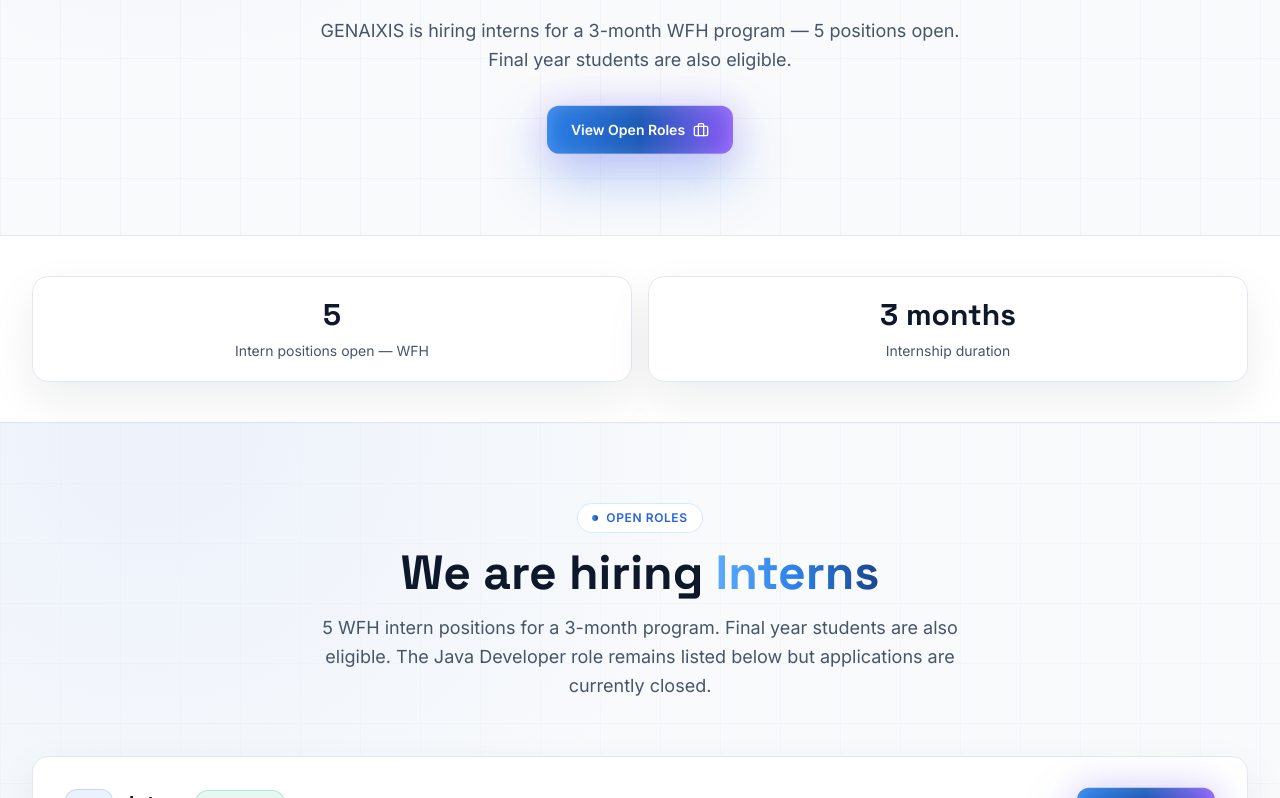
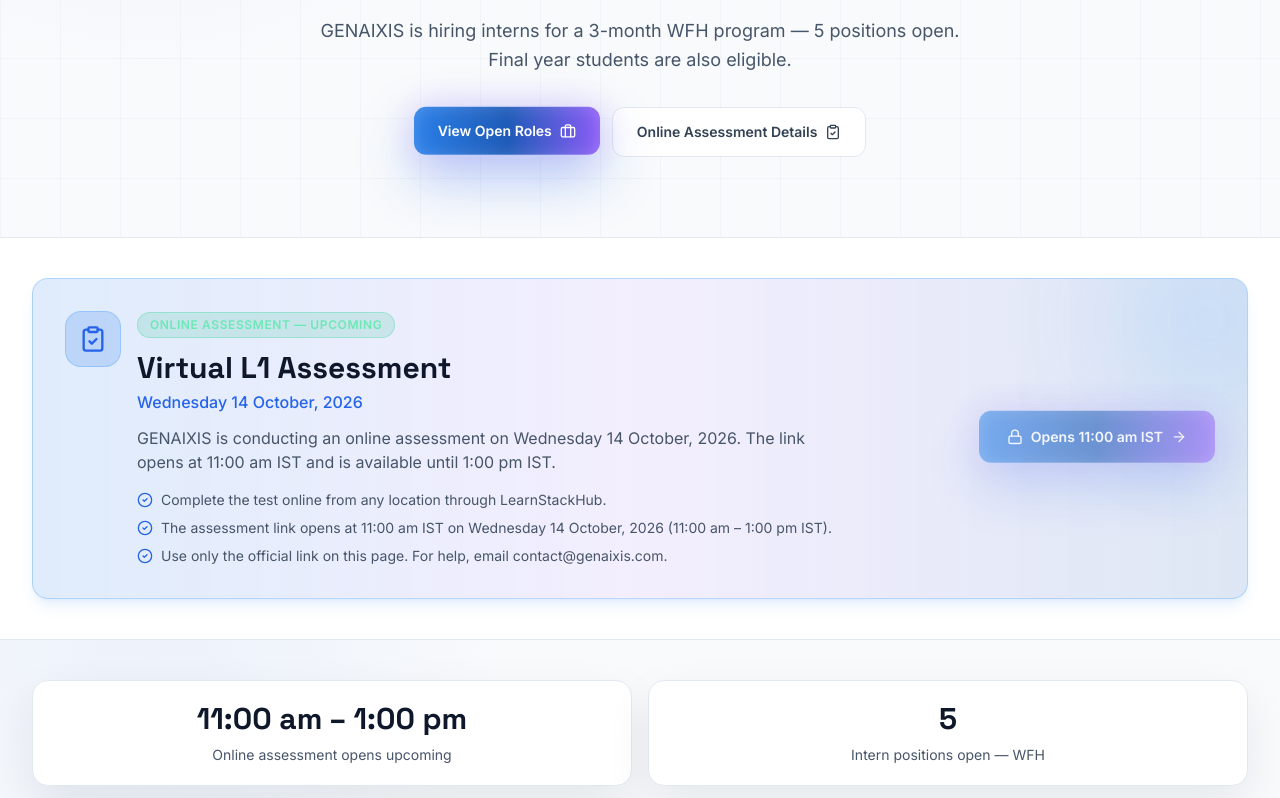
Before and after one commit to Dattakumar369/genaixis, a React (Vite) app: page /careers in a window 1280 px wide. Shown: the part 302-1100 px from the top of the page. Built offline with nearby package versions, Linux system fonts and the light colour scheme; no server answers.

Commit message:
added assesment

```diff
--- a/src/pages/Careers.tsx
+++ b/src/pages/Careers.tsx
@@ -30,6 +30,7 @@
 import AssessmentLink from '../components/AssessmentLink';
 import {
   getAssessmentDateLabel,
+  getAssessmentDayLabel,
   getAssessmentOpenTimeLabel,
   getAssessmentCloseTimeLabel,
   getAssessmentStatus,
@@ -83,10 +84,22 @@
     skills: ['Java', 'Spring Boot', 'REST APIs', 'Microservices', 'SQL', 'Git'],
   },
 ];
-const companyStats = [
-  { value: '5', label: 'Intern positions open — WFH' },
-  { value: '3 months', label: 'Internship duration' },
-];
+const companyStats = (windowLabel: string, dayLabel: string, status: ReturnType<typeof getAssessmentStatus>) => {
+  const stats = [
+    { value: '5', label: 'Intern positions open — WFH' },
+    { value: '3 months', label: 'Internship duration' },
+  ];
+  if (status === 'upcoming' || status === 'open') {
+    stats.unshift({
+      value: windowLabel.replace(' IST', ''),
+      label:
+        status === 'open'
+          ? 'Online assessment is live today'
+          : `Online assessment opens ${dayLabel.toLowerCase()}`,
+    });
+  }
+  return stats;
+};
 
 const futureRoleAreas = [
   {
@@ -137,12 +150,16 @@
   'Ground Floor, Krishe Emerald, Kondapur, Laxmi Cyber City, Whitefields, HITEC City, Hyderabad, Telangana 500081';
 
 export default function Careers() {
-  const [showAssessmentDetails, setShowAssessmentDetails] = useState(false);
+  const assessmentStatus = getAssessmentStatus();
+  const [showAssessmentDetails, setShowAssessmentDetails] = useState(
+    assessmentStatus === 'upcoming' || assessmentStatus === 'open',
+  );
   const assessmentDateLabel = getAssessmentDateLabel();
+  const assessmentDayLabel = getAssessmentDayLabel();
   const assessmentOpenTimeLabel = getAssessmentOpenTimeLabel();
   const assessmentCloseTimeLabel = getAssessmentCloseTimeLabel();
   const assessmentWindowLabel = getAssessmentWindowLabel();
-  const assessmentStatus = getAssessmentStatus();
+  const assessmentIsActive = assessmentStatus === 'upcoming' || assessmentStatus === 'open';
 
   return (
     <main>
@@ -167,12 +184,79 @@
             View Open Roles
             <Briefcase className="h-4 w-4 flex-shrink-0" />
           </a>
+          <a
+            href="#l1-assessment"
+            className="inline-flex w-full items-center justify-center gap-2 rounded-xl border border-slate-200 bg-white px-5 py-3.5 text-sm font-semibold text-slate-700 transition hover:border-brand-300 hover:text-brand-600 sm:w-auto sm:px-6"
+          >
+            Online Assessment Details
+            <ClipboardCheck className="h-4 w-4 flex-shrink-0" />
+          </a>
         </div>
       </PageHero>
 
+      {assessmentIsActive && (
+        <section id="l1-assessment" className="relative border-b border-white/8 py-8 sm:py-10">
+          <div className="mx-auto max-w-7xl px-4 sm:px-6 lg:px-8">
+            <motion.div
+              initial={{ opacity: 0, y: 20 }}
+              animate={{ opacity: 1, y: 0 }}
+              transition={{ duration: 0.5 }}
+              className="relative overflow-hidden rounded-2xl border border-brand-400/30 bg-gradient-to-r from-brand-500/15 via-violet-500/10 to-brand-600/15 p-4 shadow-lg shadow-brand-500/10 sm:p-8"
+            >
+              <div className="absolute -right-10 -top-10 h-40 w-40 rounded-full bg-brand-400/20 blur-3xl" />
+              <div className="relative flex flex-col gap-6 lg:flex-row lg:items-center lg:justify-between">
+                <div className="flex min-w-0 flex-col gap-4 sm:flex-row sm:gap-4">
+                  <div className="flex h-12 w-12 flex-shrink-0 items-center justify-center rounded-2xl border border-brand-400/30 bg-brand-500/20 sm:h-14 sm:w-14">
+                    <ClipboardCheck className="h-6 w-6 text-brand-300 sm:h-7 sm:w-7" />
+                  </div>
+                  <div className="min-w-0">
+                    <span className="inline-flex rounded-full border border-emerald-400/30 bg-emerald-500/15 px-3 py-1 text-[10px] font-semibold uppercase tracking-wider text-emerald-300 sm:text-xs">
+                      Online Assessment — {assessmentDayLabel}
+                    </span>
+                    <h2 className="mt-3 text-xl font-bold leading-snug text-white sm:text-3xl">Virtual L1 Assessment</h2>
+                    <p className="mt-1 text-sm font-medium text-brand-200 sm:text-base">{assessmentDateLabel}</p>
+                    <p className="mt-3 max-w-2xl text-sm leading-7 text-slate-300 sm:text-base">
+                      {assessmentStatus === 'open'
+                        ? `The online assessment is live today, ${assessmentDateLabel}. Use the official LearnStackHub link below before ${assessmentCloseTimeLabel}.`
+                        : `GENAIXIS is conducting an online assessment on ${assessmentDateLabel}. The link opens at ${assessmentOpenTimeLabel} and is available until ${assessmentCloseTimeLabel}.`}
+                    </p>
+                    <ul className="mt-4 space-y-2 text-sm text-slate-300">
+                      <li className="flex items-start gap-2">
+                        <CheckCircle2 className="mt-0.5 h-4 w-4 flex-shrink-0 text-brand-300" />
+                        Complete the test online from any location through LearnStackHub.
+                      </li>
+                      <li className="flex items-start gap-2">
+                        <CheckCircle2 className="mt-0.5 h-4 w-4 flex-shrink-0 text-brand-300" />
+                        {assessmentStatus === 'open'
+                          ? `The assessment link is live until ${assessmentCloseTimeLabel} today.`
+                          : `The assessment link opens at ${assessmentOpenTimeLabel} on ${assessmentDateLabel} (${assessmentWindowLabel}).`}
+                      </li>
+                      <li className="flex items-start gap-2">
+                        <CheckCircle2 className="mt-0.5 h-4 w-4 flex-shrink-0 text-brand-300" />
+                        Use only the official link on this page. For help, email contact@genaixis.com.
+                      </li>
+                    </ul>
+                  </div>
+                </div>
+                <AssessmentLink
+                  className="premium-button inline-flex w-full flex-shrink-0 items-center justify-center gap-2 rounded-xl bg-gradient-to-r from-brand-500 via-brand-600 to-violet-500 px-5 py-3.5 text-center text-sm font-semibold text-white shadow-lg shadow-brand-500/25 transition hover:from-brand-400 hover:to-violet-400 sm:w-auto sm:px-7 sm:py-4 lg:max-w-xs"
+                >
+                  <span className="leading-snug">
+                    {assessmentStatus === 'open'
+                      ? 'Go to Online Assessment'
+                      : `Opens ${assessmentOpenTimeLabel}`}
+                  </span>
+                  <ArrowRight className="h-4 w-4 flex-shrink-0" />
+                </AssessmentLink>
+              </div>
+            </motion.div>
+          </div>
+        </section>
+      )}
+
       <section className="relative border-b border-white/8 py-8 sm:py-10">
         <div className="mx-auto grid max-w-7xl grid-cols-1 gap-3 px-4 sm:grid-cols-2 sm:gap-4 sm:px-6 lg:px-8">
-          {companyStats.map((stat) => (
+          {companyStats(assessmentWindowLabel, assessmentDayLabel, assessmentStatus).map((stat) => (
             <div
               key={stat.label}
               className="premium-card rounded-2xl border border-white/8 bg-glass p-4 text-center sm:p-5"
@@ -484,6 +568,7 @@
         </div>
       </section>
 
+      {!assessmentIsActive && (
       <section id="l1-assessment" className="border-t border-white/8 py-10 sm:py-12">
         <div className="mx-auto max-w-4xl px-4 sm:px-6 lg:px-8">
           <button
@@ -519,16 +604,12 @@
               className="relative mt-4 overflow-hidden rounded-2xl border border-brand-400/20 bg-gradient-to-r from-brand-500/10 via-violet-500/5 to-brand-600/10 p-5 sm:p-8"
             >
               <span className="inline-flex rounded-full border border-slate-400/30 bg-slate-500/15 px-3 py-1 text-[10px] font-semibold uppercase tracking-wider text-slate-300 sm:text-xs">
-                {assessmentStatus === 'closed' ? 'Assessment Completed' : 'Assessment Record'}
+                Assessment Completed
               </span>
               <h3 className="mt-4 text-xl font-bold text-white sm:text-2xl">Virtual L1 Assessment</h3>
               <p className="mt-1 text-sm font-medium text-brand-200 sm:text-base">{assessmentDateLabel}</p>
               <p className="mt-4 text-sm leading-7 text-slate-300 sm:text-base">
-                {assessmentStatus === 'closed'
-                  ? `GENAIXIS conducted the virtual L1 assessment on ${assessmentDateLabel}. The assessment link was available from ${assessmentWindowLabel}. This record is kept here for reference.`
-                  : assessmentStatus === 'open'
-                    ? `GENAIXIS conducted the virtual L1 assessment on ${assessmentDateLabel}. The link is currently live until ${assessmentCloseTimeLabel}.`
-                    : `GENAIXIS scheduled the virtual L1 assessment on ${assessmentDateLabel}, available from ${assessmentWindowLabel}.`}
+                {`GENAIXIS conducted the virtual L1 assessment on ${assessmentDateLabel}. The assessment link was available from ${assessmentWindowLabel}. This record is kept here for reference.`}
               </p>
               <ul className="mt-5 space-y-2 text-sm text-slate-300">
                 <li className="flex items-start gap-2">
@@ -537,11 +618,7 @@
                 </li>
                 <li className="flex items-start gap-2">
                   <CheckCircle2 className="mt-0.5 h-4 w-4 flex-shrink-0 text-brand-300" />
-                  {assessmentStatus === 'closed'
-                    ? `The assessment window was ${assessmentWindowLabel} on ${assessmentDateLabel}.`
-                    : assessmentStatus === 'open'
-                      ? `The assessment link is live until ${assessmentCloseTimeLabel} today.`
-                      : `The assessment link was scheduled for ${assessmentWindowLabel} on ${assessmentDateLabel}.`}
+                  {`The assessment window was ${assessmentWindowLabel} on ${assessmentDateLabel}.`}
                 </li>
                 <li className="flex items-start gap-2">
                   <CheckCircle2 className="mt-0.5 h-4 w-4 flex-shrink-0 text-brand-300" />
@@ -560,11 +637,7 @@
                 <AssessmentLink
                   className="inline-flex items-center justify-center gap-2 rounded-xl border border-brand-500/25 bg-brand-600/10 px-5 py-3 text-sm font-semibold text-brand-200 transition hover:border-brand-400/40 hover:bg-brand-500/15 hover:text-white"
                 >
-                  {assessmentStatus === 'open'
-                    ? 'Go to Virtual L1 Assessment'
-                    : assessmentStatus === 'closed'
-                      ? `Assessment Closed — ${assessmentCloseTimeLabel}`
-                      : `Opens ${assessmentOpenTimeLabel}`}
+                  Assessment Closed — {assessmentCloseTimeLabel}
                   <ArrowRight className="h-4 w-4 flex-shrink-0" />
                 </AssessmentLink>
               </div>
@@ -572,6 +645,7 @@
           )}
         </div>
       </section>
+      )}
     </main>
   );
 }
--- a/src/utils/assessmentAccess.ts
+++ b/src/utils/assessmentAccess.ts
@@ -1,10 +1,10 @@
 export const assessmentUrl = 'https://www.learnstackhub.com/assessment';
 
 const ASSESSMENT_TIMEZONE = 'Asia/Kolkata';
-const ASSESSMENT_DATE = '2026-07-01'; // 01-07-2026
+const ASSESSMENT_DATE = '2026-10-14'; // 14-10-2026
 const ASSESSMENT_OPEN_HOUR = 11;
 const ASSESSMENT_OPEN_MINUTE = 0;
-const ASSESSMENT_CLOSE_HOUR = 15;
+const ASSESSMENT_CLOSE_HOUR = 13;
 const ASSESSMENT_CLOSE_MINUTE = 0;
 
 function getDatePartsInIst(date = new Date()) {
@@ -98,6 +98,12 @@
     return 'Today';
   }
 
+  const noonIst = new Date(`${String(year).padStart(4, '0')}-${String(month).padStart(2, '0')}-${String(day).padStart(2, '0')}T12:00:00+05:30`);
+  const tomorrow = getDatePartsInIst(new Date(noonIst.getTime() + 24 * 60 * 60 * 1000));
+  if (opensOn.year === tomorrow.year && opensOn.month === tomorrow.month && opensOn.day === tomorrow.day) {
+    return 'Tomorrow';
+  }
+
   if (
     opensOn.year < year ||
     (opensOn.year === year && opensOn.month < month) ||
```
Also changed, not shown: public/ctrlaltsolve-logo-apple.png (added).
